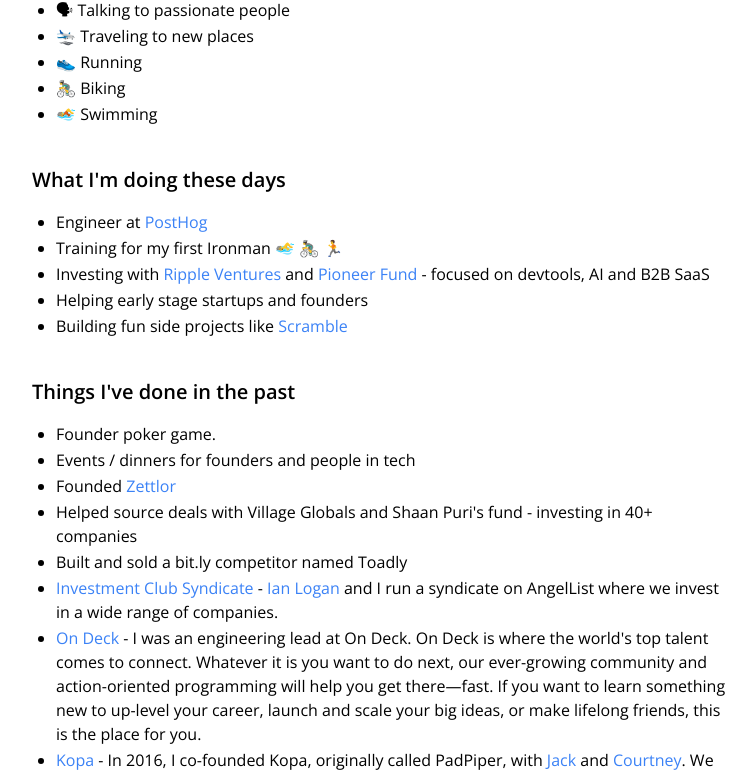
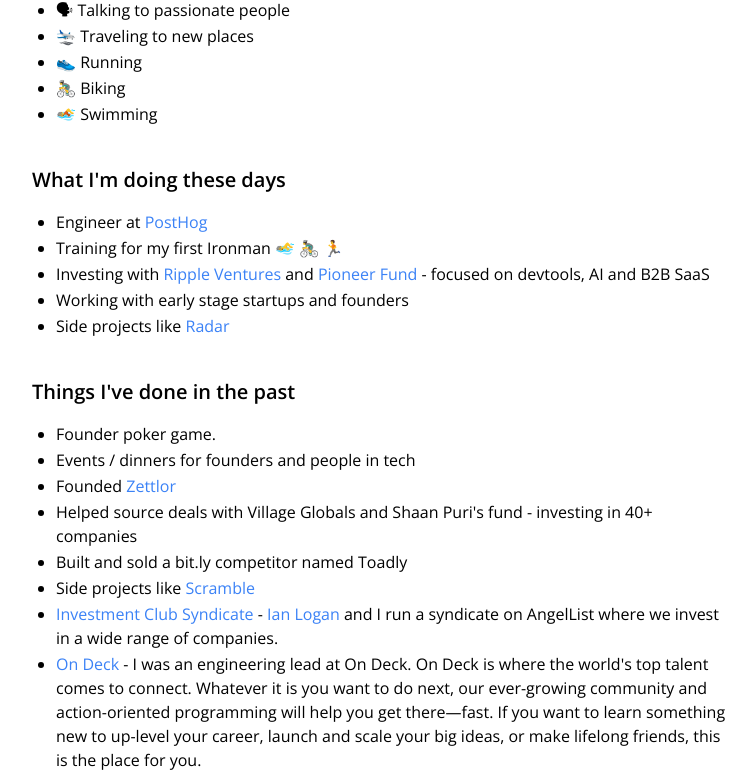
Before and after one commit to zlwaterfield/website, a Next.js app: page / in a window 1280 px wide. Shown: the part 462-1237 px from the top of the page, without its empty margins (256-1012 px from the left). Built offline with nearby package versions, Linux system fonts and the light colour scheme; no server answers; a web font is replaced by a local one.

Commit message:
Update page.tsx

```diff
--- a/app/page.tsx
+++ b/app/page.tsx
@@ -51,8 +51,8 @@
             <li>Engineer at <a href="https://posthog.com" className="text-blue-500 hover:underline">PostHog</a></li>
             <li>Training for my first Ironman 🏊‍♂️ 🚴‍♂️ 🏃</li>
             <li>Investing with <a href="https://www.rippleventures.com/" className="text-blue-500 hover:underline">Ripple Ventures</a> and <a href="https://www.pioneerfund.vc/" className="text-blue-500 hover:underline">Pioneer Fund</a> - focused on devtools, AI and B2B SaaS</li>
-            <li>Helping early stage startups and founders</li>
-            <li>Building fun side projects like <a href="https://github.com/zlwaterfield/scramble" className="text-blue-500 hover:underline">Scramble</a></li>
+            <li>Working with early stage startups and founders</li>
+            <li>Side projects like <a href="https://github.com/zlwaterfield/radar" className="text-blue-500 hover:underline">Radar</a></li>
         </ul>
 
         <h3 className="text-xl font-semibold mt-10 mb-4">Things I've done in the past</h3>
@@ -62,6 +62,7 @@
             <li>Founded <a href="https://zettlor.com/" className="text-blue-500 hover:underline">Zettlor</a></li>
             <li>Helped source deals with Village Globals and Shaan Puri's fund - investing in 40+ companies</li>
             <li>Built and sold a bit.ly competitor named Toadly</li>
+            <li>Side projects like <a href="https://github.com/zlwaterfield/scramble" className="text-blue-500 hover:underline">Scramble</a></li>
             <li><a href="https://angel.co/ian-logan-and-zach-waterfield/syndicate?utm_campaign=syndicate_direct_link" className="text-blue-500 hover:underline">Investment Club Syndicate</a> - <a href="https://twitter.com/albertianlogan" className="text-blue-500 hover:underline">Ian Logan</a> and I run a syndicate on AngelList where we invest in a wide range of companies.</li>
             <li><a href="http://beondeck.com/" className="text-blue-500 hover:underline">On Deck</a> - I was an engineering lead at On Deck. On Deck is where the world's top talent comes to connect. Whatever it is you want to do next, our ever-growing community and action-oriented programming will help you get there—fast. If you want to learn something new to up-level your career, launch and scale your big ideas, or make lifelong friends, this is the place for you.</li>
             <li><a href="https://www.kopa.co/" className="text-blue-500 hover:underline">Kopa</a> - In 2016, I co-founded Kopa, originally called PadPiper, with <a href="https://www.linkedin.com/in/greaturl/" className="text-blue-500 hover:underline">Jack</a> and <a href="https://www.linkedin.com/in/courtneysabo/" className="text-blue-500 hover:underline">Courtney</a>. We founded it on the belief that there is a better way to rent. Housing is such an important piece of our lives, yet it is one of the most stressful to acquire. We built Kopa to be the most streamlined process for renting a home, from searching to paying and moving in. Kopa went through YCombinator in Winter 2019 and has since expanded to over 300 cities in the United States and helped thousands of people find homes. In August 2020, I stepped back from Kopa to work on other things.</li>
```
